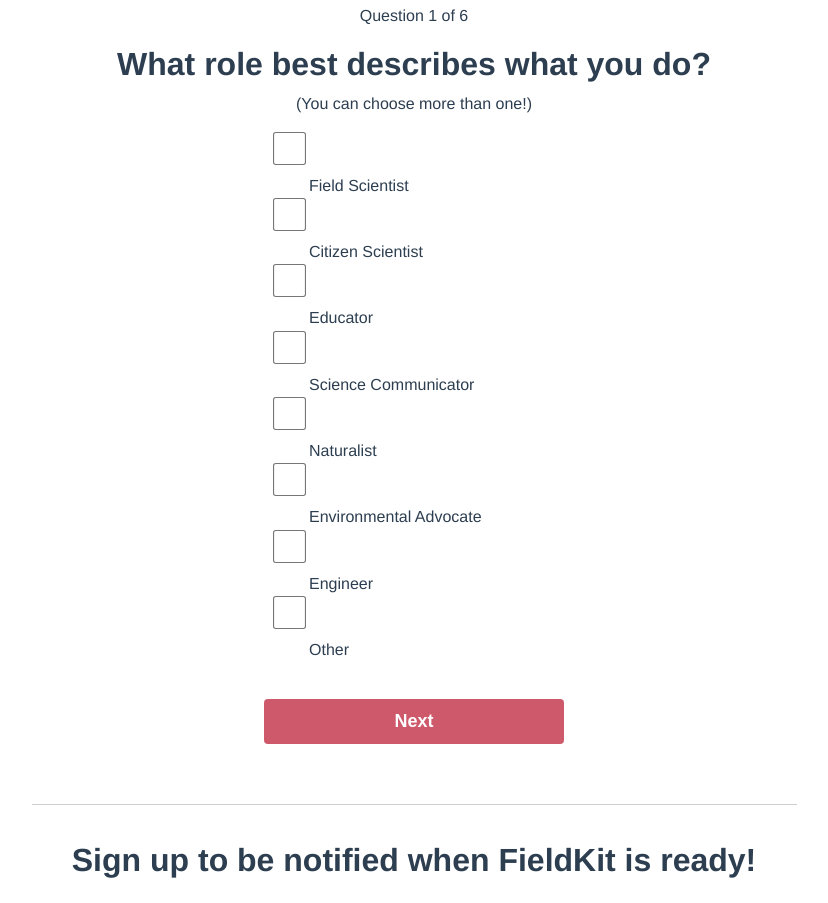
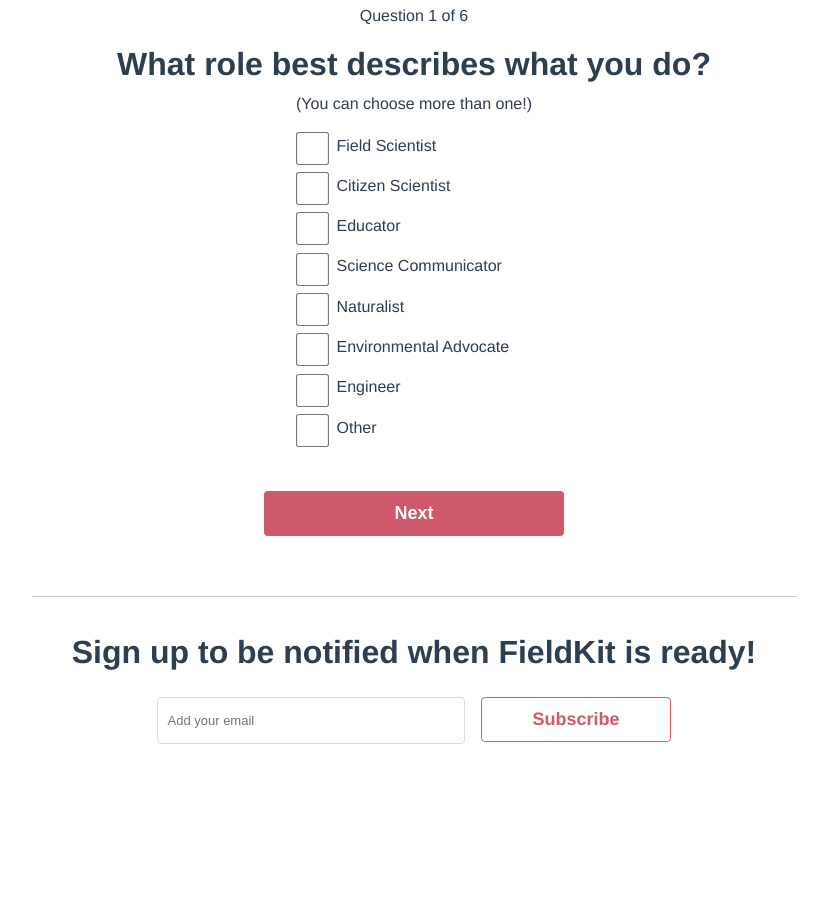
Before and after one commit to fieldkit/story-survey, a Vue app: page / in a window 1280 px wide. Shown: the part 4360-5263 px from the top of the page, without its empty margins (226-1054 px from the left). After the commit the page ends 5218 px from the top, so only its background shows below. Built offline with nearby package versions, Linux system fonts and the light colour scheme; what vue-mq would draw is missing.

Commit message:
Fix labels for Android/Chrome

```diff
--- a/src/components/Survey.vue
+++ b/src/components/Survey.vue
@@ -399,7 +399,7 @@
 }
 
 .choice {
-  width: 290px;
+  width: 245px;
 }
 .priority {
   width: 315px;
@@ -421,7 +421,7 @@
 .choice label {
   font-size: 16px;
   font-weight: lighter;
-  width: 250px;
+  width: 200px;
   float: right;
   margin-top: 8px;
 }
```
